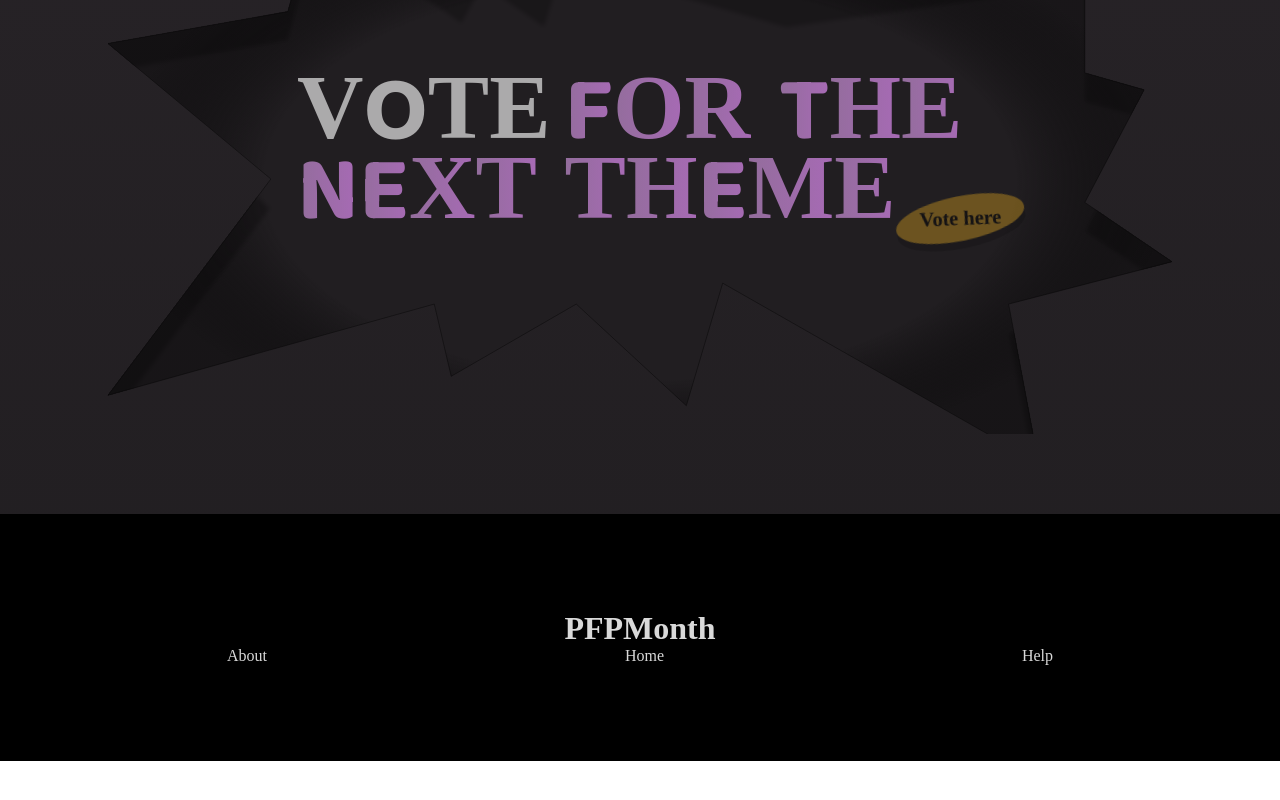
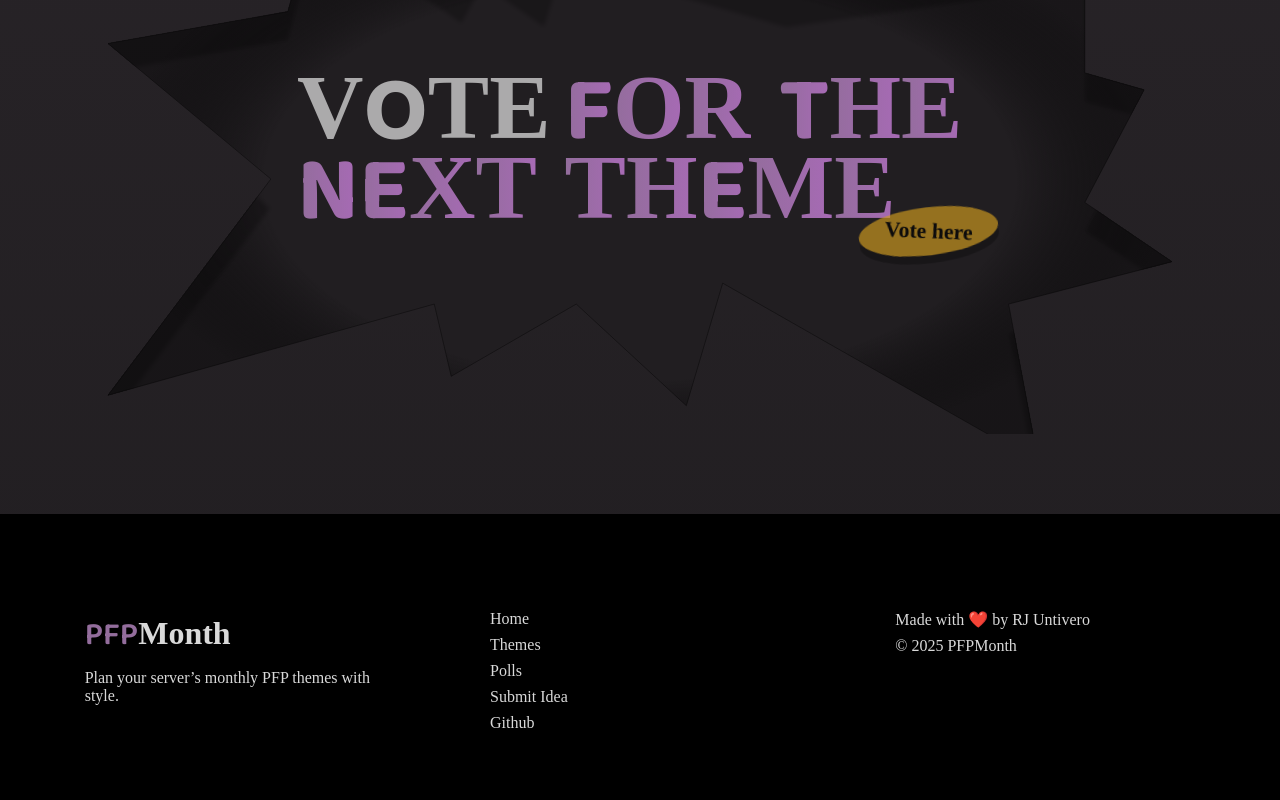
Before and after one commit to rjuntivero/pfpmonth, a Next.js app: page / in a window 1280 px wide. Shown: the part 1176-1976 px from the top of the page. Before the commit the page ends 1937 px from the top, so only its background shows below. Built offline with nearby package versions, Linux system fonts and the light colour scheme; no server answers.

Commit message:
feat: theme overview slidebar styling

```diff
--- a/src/app/themes/page.module.css
+++ b/src/app/themes/page.module.css
@@ -84,6 +84,7 @@
   width: 100%;
   height: 100%;
   min-height: 75vh;
+  position: relative;
 }
 
 .curtainsTop {
--- a/src/app/themes/page.tsx
+++ b/src/app/themes/page.tsx
@@ -7,6 +7,7 @@ import { fetchThemesAndServer } from '@/lib/fetchThemes';
 import { CurtainDrapes } from '@/components/ui/CurtainDrapes/CurtainDrapes';
 import ThemeSliderClientWrapper from '@/components/Wrappers/ThemeSliderClientWrapper/ThemeSliderClientWrapper';
 import { cookies } from 'next/headers';
+import ThemeOverviewPanel from '@/components/layouts/ThemeOverviewPanel/ThemeOverviewPanel';
 
 export default async function Page() {
   const currentYear = new Date().getFullYear();
@@ -29,6 +30,7 @@ export default async function Page() {
           <ThemeSliderClientWrapper initialYear={currentYear} initialSlides={themes} initialRender={false} serverId={serverId as string} />
         </div>
       </main>
+      <ThemeOverviewPanel themes={themes}></ThemeOverviewPanel>
     </div>
   );
 }
--- a/src/components/layouts/Footer/Footer.module.css
+++ b/src/components/layouts/Footer/Footer.module.css
@@ -11,11 +11,12 @@
   z-index: 100;
 }
 
-.wrapper ul {
+.wrapper .footerContent ul {
   list-style: none;
   display: flex;
-  justify-content: space-around;
-  width: 100%;
+  flex-direction: column;
+  width: 300px;
+  gap: 0.5rem;
 }
 
 .wrapper ul li {
@@ -23,3 +24,21 @@
   color: var(--foreground);
   cursor: pointer;
 }
+
+.wrapper ul h1 span {
+  color: var(--main) !important;
+}
+
+.footerContent {
+  display: flex;
+  align-items: start;
+  justify-content: space-around;
+  width: 100%;
+  gap: 2rem;
+}
+
+@media (max-width: 768px) {
+  .wrapper {
+    padding-inline: 1.5rem;
+  }
+}
--- a/src/components/layouts/Footer/Footer.tsx
+++ b/src/components/layouts/Footer/Footer.tsx
@@ -1,15 +1,31 @@
 import styles from './Footer.module.css';
 
 export default function Footer() {
-  const footerLinks = ['About', 'Home', 'Help'];
+  const about = ['Plan your server’s monthly PFP themes with style.'];
+  const links = ['Home', 'Themes', 'Polls', 'Submit Idea', 'Github'];
+  const credits = ['Made with ❤️ by RJ Untivero', '© 2025 PFPMonth'];
   return (
     <div className={styles.wrapper}>
-      <h1>PFPMonth</h1>
-      <ul>
-        {footerLinks.map((link) => (
-          <li key={link}>{link}</li>
-        ))}
-      </ul>
+      <div className={styles.footerContent}>
+        <ul>
+          <h1>
+            <span>PFP</span>Month
+          </h1>
+          {about.map((link) => (
+            <li key={link}>{link}</li>
+          ))}
+        </ul>
+        <ul>
+          {links.map((link) => (
+            <li key={link}>{link}</li>
+          ))}
+        </ul>
+        <ul>
+          {credits.map((link) => (
+            <li key={link}>{link}</li>
+          ))}
+        </ul>
+      </div>
     </div>
   );
 }
--- /dev/null
+++ b/src/components/layouts/ThemeOverviewPanel/ThemeOverviewPanel.module.css
@@ -0,0 +1,30 @@
+.wrapper {
+  position: fixed;
+  top: 0;
+  right: 0;
+  width: 550px;
+  display: flex;
+  flex-direction: column;
+  background-color: var(--text);
+  z-index: 999;
+  height: 100%;
+  padding: 1.5rem;
+  align-items: center;
+  border: 1px solid rgba(159, 157, 157, 0.5);
+  gap: 1rem;
+  transition: 0.3s ease-in-out;
+}
+
+.content {
+  display: flex;
+  flex-direction: column;
+  align-items: center;
+  gap: 0.5rem;
+  flex: 1;
+  width: 100%;
+  overflow: auto;
+}
+
+.content::-webkit-scrollbar {
+  background: transparent;
+}
--- /dev/null
+++ b/src/components/layouts/ThemeOverviewPanel/ThemeOverviewPanel.tsx
@@ -0,0 +1,34 @@
+'use client';
+import Button from '@/components/ui/Button/Button';
+import styles from './ThemeOverviewPanel.module.css';
+import ThemeCard from '@/components/ui/Theme/ThemeCard/ThemeCard';
+import { useState } from 'react';
+import { Theme } from '@/types/Theme';
+
+export default function ThemeOverviewPanel({ themes }: { themes?: Theme[] }) {
+  const [isSidebarOpen, setIsSidebarOpen] = useState(false);
+  const handleClick = () => {
+    setIsSidebarOpen((prev) => !prev);
+  };
+
+  return (
+    <>
+      <Button variant="theme-sidebar" onClick={handleClick}>
+        open
+      </Button>
+      <div className={styles.wrapper} style={{ transform: isSidebarOpen ? 'translateX(0)' : 'translateX(100%)' }}>
+        <div className={styles.header}>
+          <h2>Theme Overview</h2>
+        </div>
+        <div className={styles.content}>
+          {themes?.map((theme, index) => (
+            <ThemeCard key={index} theme={theme} />
+          ))}
+        </div>
+        <div className={styles.footer}>
+          <Button>Save</Button>
+        </div>
+      </div>
+    </>
+  );
+}
--- a/src/components/ui/Button/Button.tsx
+++ b/src/components/ui/Button/Button.tsx
@@ -5,12 +5,13 @@ interface ButtonProps {
   children: React.ReactNode;
   onClick?: () => void;
   type?: 'button' | 'submit' | 'reset';
+  className?: string;
   variant?: string;
 }
 
-export default function Button({ children, onClick, type = 'button', variant = 'primary' }: ButtonProps) {
+export default function Button({ children, onClick, type = 'button', variant = 'primary', className }: ButtonProps) {
   return (
-    <button onClick={onClick} type={type} className={styles[variant]}>
+    <button onClick={onClick} type={type} className={`${styles[variant]} ${className || ''}`}>
       {children}
     </button>
   );
--- /dev/null
+++ b/src/components/ui/Theme/ThemeCard/ThemeCard.module.css
@@ -0,0 +1,51 @@
+.wrapper {
+  padding: 1rem;
+  background-color: var(--background);
+  box-shadow: 0px 4px 6px rgba(0, 0, 0, 0.25);
+  display: grid;
+  grid-template-columns: 1fr 2.5fr;
+  grid-template-rows: repeat(3, auto);
+  gap: 1rem;
+  border-radius: 20px;
+  color: var(--foreground);
+  border: 1px solid rgba(62, 62, 62, 0.75);
+}
+
+.wrapper .header h2 {
+  color: var(--accent);
+}
+
+.wrapper .header h3 {
+  font-weight: 600;
+}
+.wrapper .imageWrapper {
+  object-fit: cover;
+  width: 100%;
+  height: 100%;
+  grid-row: 1 / span 3;
+
+  object-position: top;
+}
+
+.themeImage {
+  width: 100%;
+  height: 100%;
+  object-fit: cover;
+  object-position: top;
+  border-radius: 15px;
+}
+
+.wrapper .header {
+  grid-row: 1 / span 1;
+}
+
+.wrapper .body {
+  grid-row: 2 / span 1;
+}
+
+.wrapper .controls {
+  grid-row: 3 / span 1;
+  display: flex;
+  align-items: center;
+  gap: 1rem;
+}
--- /dev/null
+++ b/src/components/ui/Theme/ThemeCard/ThemeCard.tsx
@@ -0,0 +1,26 @@
+import { Theme } from '@/types/Theme';
+import Button from '../../Button/Button';
+import styles from './ThemeCard.module.css';
+import Image from 'next/image';
+
+export default function ThemeCard({ theme }: { theme?: Theme }) {
+  return (
+    <div className={styles.wrapper}>
+      <div className={styles.imageWrapper}>
+        <Image alt="Theme image" src={theme?.image || '/no-image-placeholder.jpg'} width={100} height={100} className={styles.themeImage} />
+      </div>
+      <div className={styles.header}>
+        <h2>{theme?.month}</h2>
+        <h3>{theme?.name}</h3>
+      </div>
+      <div className={styles.body}>
+        <p>{theme?.description || 'No Description'}</p>
+      </div>
+      <div className={styles.controls}>
+        <Button variant="theme-card">edit</Button>
+        <Button variant="theme-card">reset</Button>
+        <Button variant="theme-card">claim</Button>
+      </div>
+    </div>
+  );
+}
--- a/src/lib/fetchThemes.ts
+++ b/src/lib/fetchThemes.ts
@@ -36,7 +36,7 @@ export async function fetchThemesAndServer(selectedYear: number, serverIdFromCoo
   const currentYear = selectedYear;
 
   // Fetch official themes
-  const { data: themesData = [] } = await supabase.from('themes').select('id, name, image_url, theme_month').eq('server_id', resolvedServerId);
+  const { data: themesData = [] } = await supabase.from('themes').select('id, name, image_url, theme_month, description').eq('server_id', resolvedServerId);
 
   const themes = themesData as Theme[];
   console.log('FETCHED THEMES NOW: ', themes);
@@ -64,6 +64,7 @@ export async function fetchThemesAndServer(selectedYear: number, serverIdFromCoo
         image: theme.image_url,
         name: theme.name,
         id: theme.id,
+        description: theme.description,
         tag: [],
         route: `/themes/month/${slug}`,
         type: 'final',
--- a/src/types/Theme.ts
+++ b/src/types/Theme.ts
@@ -6,6 +6,7 @@ export interface Theme {
   image_url: string;
   start_date: string;
   theme_month: string;
+  description?: string;
 }
 
 export interface ThemeSliderResult {
```
Also changed, not shown: src/components/ui/Button/Button.module.css (+34 -0 lines).
